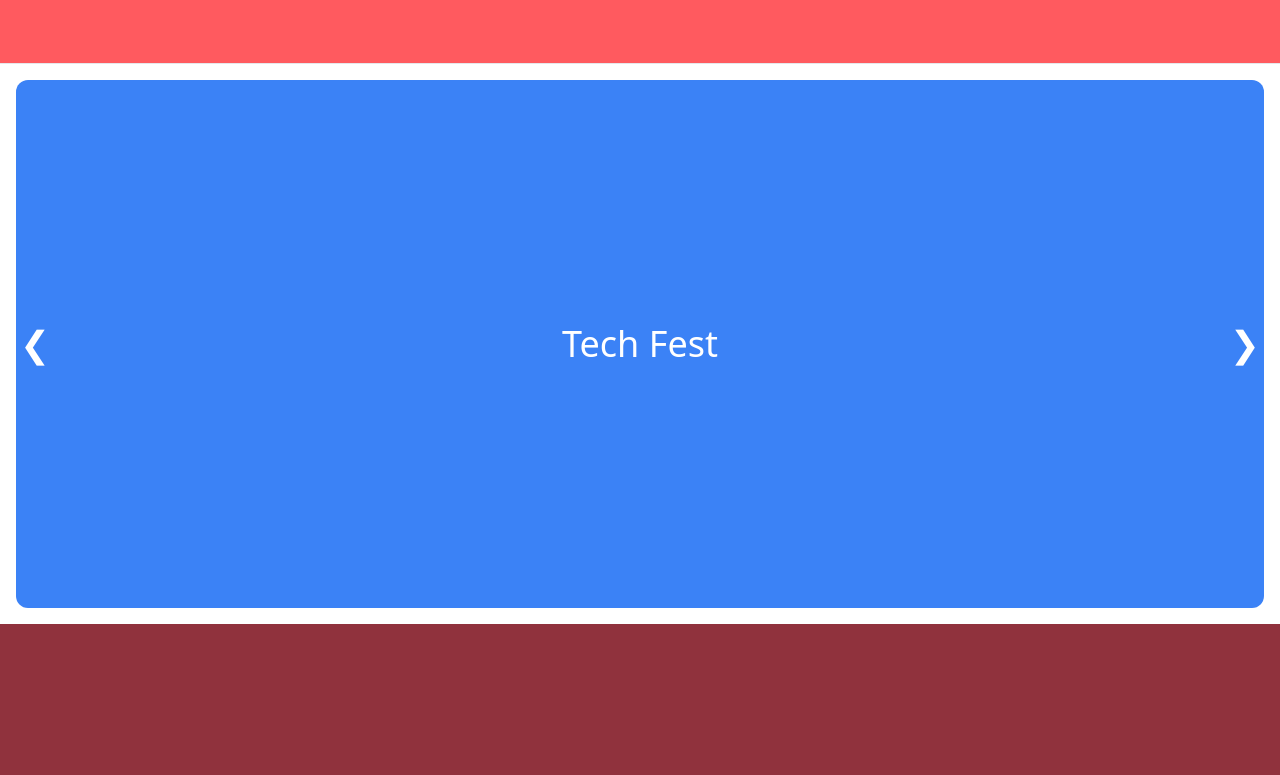
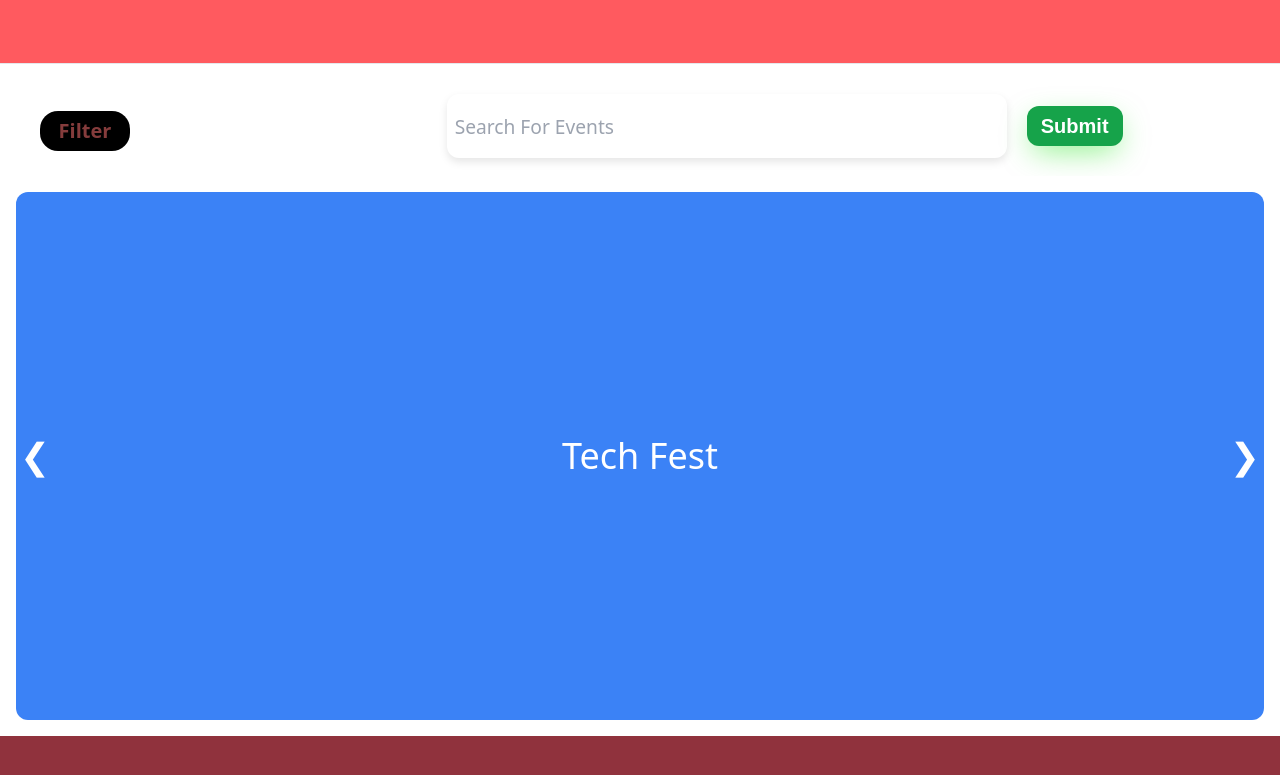
Before and after one commit to Salmanalfariz415/Smart-Campus-Event-Management-System, a Flask app: template app/templates/events.html in a window 1280 px wide. Shown: the top 775 px of the page. Run offline with Flask 3, Linux system fonts and the light colour scheme; the template is opened without the code that fills it, so the values that code supplies are empty; some libraries are stand-ins or nearby versions.

Commit message:
Implemented frontend layout, buttons, and slider UI for events page

```diff
--- /dev/null
+++ b/app/static/css/style2.css
@@ -0,0 +1,116 @@
+.btn {
+ width: 4.5em;
+ height: 2em;
+ margin: 0.5em;
+ background: black;
+ color: #853c3c;
+ border: none;
+ border-radius: 0.9em;
+ font-size: 20px;
+ font-weight: bold;
+ cursor: pointer;
+ position: relative;
+ z-index: 1;
+ overflow: hidden;
+}
+
+.btn:hover {
+ color: black;
+}
+
+.btn:after {
+ content: "";
+ background: #853c3c;
+ position: absolute;
+ z-index: -1;
+ left: -20%;
+ right: -20%;
+ top: 0;
+ bottom: 0;
+ transform: skewX(-45deg) scale(0, 1);
+ transition: all 0.5s;
+}
+
+.btn:hover:after {
+ transform: skewX(-45deg) scale(1, 1);
+ -webkit-transition: all 0.5s;
+ transition: all 0.5s;
+}
+
+.input {
+  color: #fff;
+  font-size: 0.9rem;
+  background-color: transparent;
+  width: 100%;
+  box-sizing: border-box;
+  padding-inline: 0.5em;
+  padding-block: 0.7em;
+  border: none;
+  border-bottom: var(--border-height) solid var(--border-before-color);
+  box-shadow: 0 2px 4px rgba(0, 0, 0, 0.1);
+}
+
+.input-border {
+  position: absolute;
+  background: var(--border-after-color);
+  width: 0%;
+  height: 2px;
+  bottom: 0;
+  left: 0;
+  transition: width 0.3s cubic-bezier(0.6, -0.28, 0.735, 0.045);
+}
+
+.input:focus {
+  outline: none;
+}
+
+.input:focus + .input-border {
+  width: 100%;
+}
+
+.form-control {
+  position: relative;
+  --width-of-input: 300px;
+}
+
+.input-alt {
+  font-size: 1.2rem;
+  padding-inline: 1em;
+  padding-block: 0.8em;
+  box-shadow: 0 4px 8px rgba(0, 0, 0, 0.1);
+}
+
+.input-border-alt {
+  height: 3px;
+  background: linear-gradient(90deg, #FF6464 0%, #FFBF59 50%, #47C9FF 100%);
+  transition: width 0.4s cubic-bezier(0.42, 0, 0.58, 1.00);
+}
+
+.input-alt:focus + .input-border-alt {
+  width: 100%;
+}
+.submit {
+  transition: all 0.3s ease-in-out;
+  font-family: "Dosis", sans-serif;
+}
+
+.submit{
+  width: 150px;
+  height: 60px;
+  border-radius: 50px;
+  box-shadow: 0 10px 30px -6px rgba(18, 227, 10, 0.5);
+  outline: none;
+  cursor: pointer;
+  border: none;
+  font-size: 24px;
+  color: white;
+}
+
+.submit:hover {
+  transform: translateY(3px);
+  box-shadow: none;
+}
+
+.submit:active {
+  opacity: 0.5;
+}
--- a/app/templates/events.html
+++ b/app/templates/events.html
@@ -6,13 +6,23 @@
     <script src="https://cdn.tailwindcss.com"></script>
     <script src="https://cdn.jsdelivr.net/npm/animejs@3.2.1/lib/anime.min.js"></script>
     <script src="../static/js/main.js" defer></script>
+  <link rel="stylesheet" href="../static/css/style2.css">
 
 </head>
 <body class="bg-[#90323d] overflow-x-hidden">
-  <div class="fixed top-0 left-0 w-full h-16 bg-[#ff5a5f] border-b border-gray-200 z-50"></div>
-  <div class=""></div>
+  <div class="nav fixed top-0 left-0 w-full h-16 bg-[#ff5a5f] border-b border-gray-200 z-50"></div>
+  <div class="grid grid-cols-3 items-center search relative mt-16 h-28 w-full bg-white pt-3">
+    <button class="mx-10 btn col-span-1 h-10 mt-5">Filter</button>
+    <div class="col-span-2 flex justify-start item-center">
+      <div class="form-control mx-5">
+      <input class="text-black input input-alt h-16 rounded-xl px-2 border-2 border-red-400 w-[35rem]" placeholder="Search For Events" required="" type="text">
+      <span class="input-border input-border-alt"></span>
+    </div>
+    <button class="submit bg-green-600 h-10 w-24 rounded-xl text-xl text-white font-bold mt-3">Submit</button>
+    </div>
+  </div>
 
-  <div class="section1 mt-16 w-full overflow-hidden relative bg-white h-[35rem] pt-4">
+  <div class="section1 w-full overflow-hidden relative bg-white h-[35rem] pt-4">
 
     <div id="slider" class="flex transition-transform duration-500 ease-in-out">
   <div class="min-w-full h-[33rem] px-4">
```
